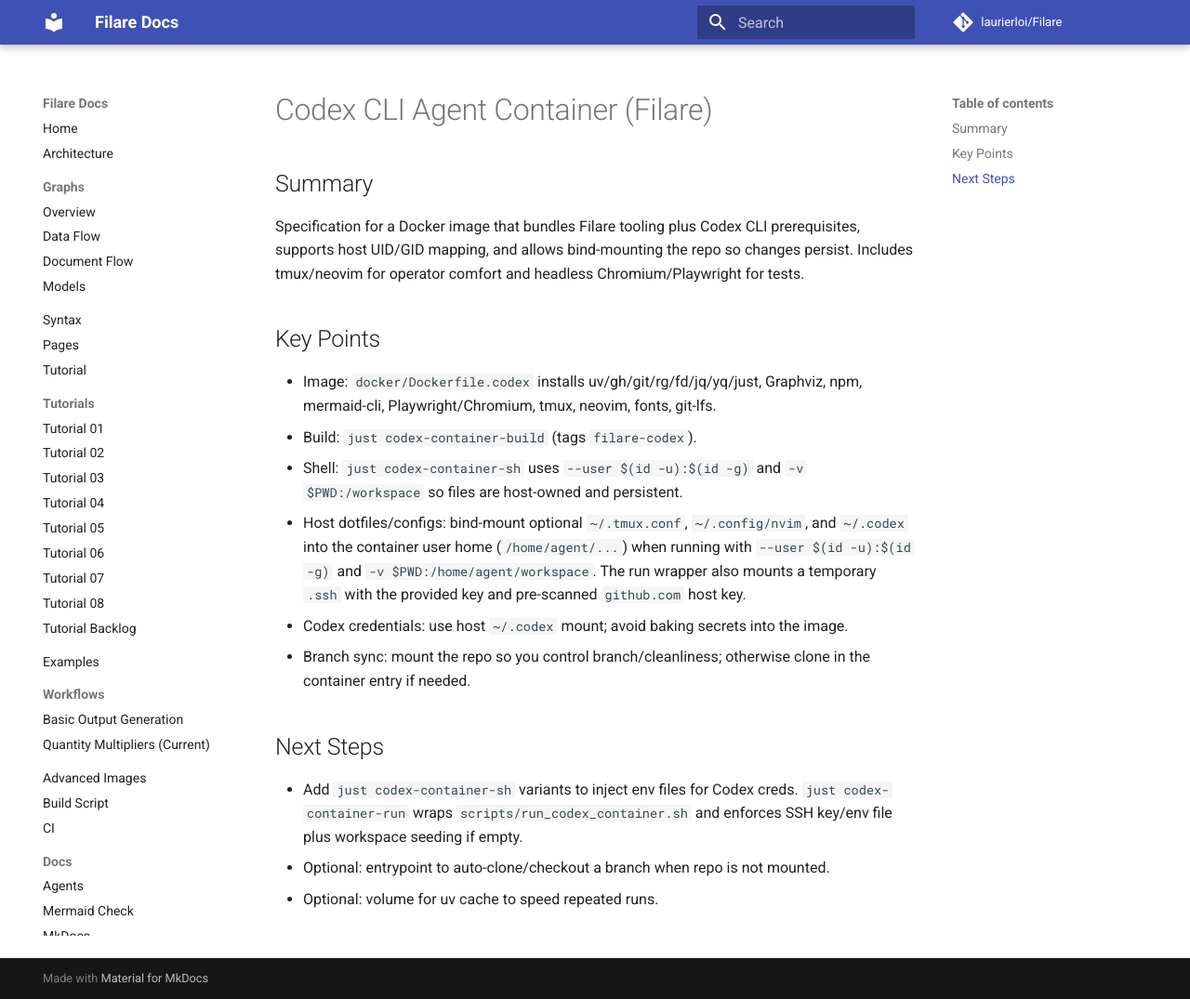
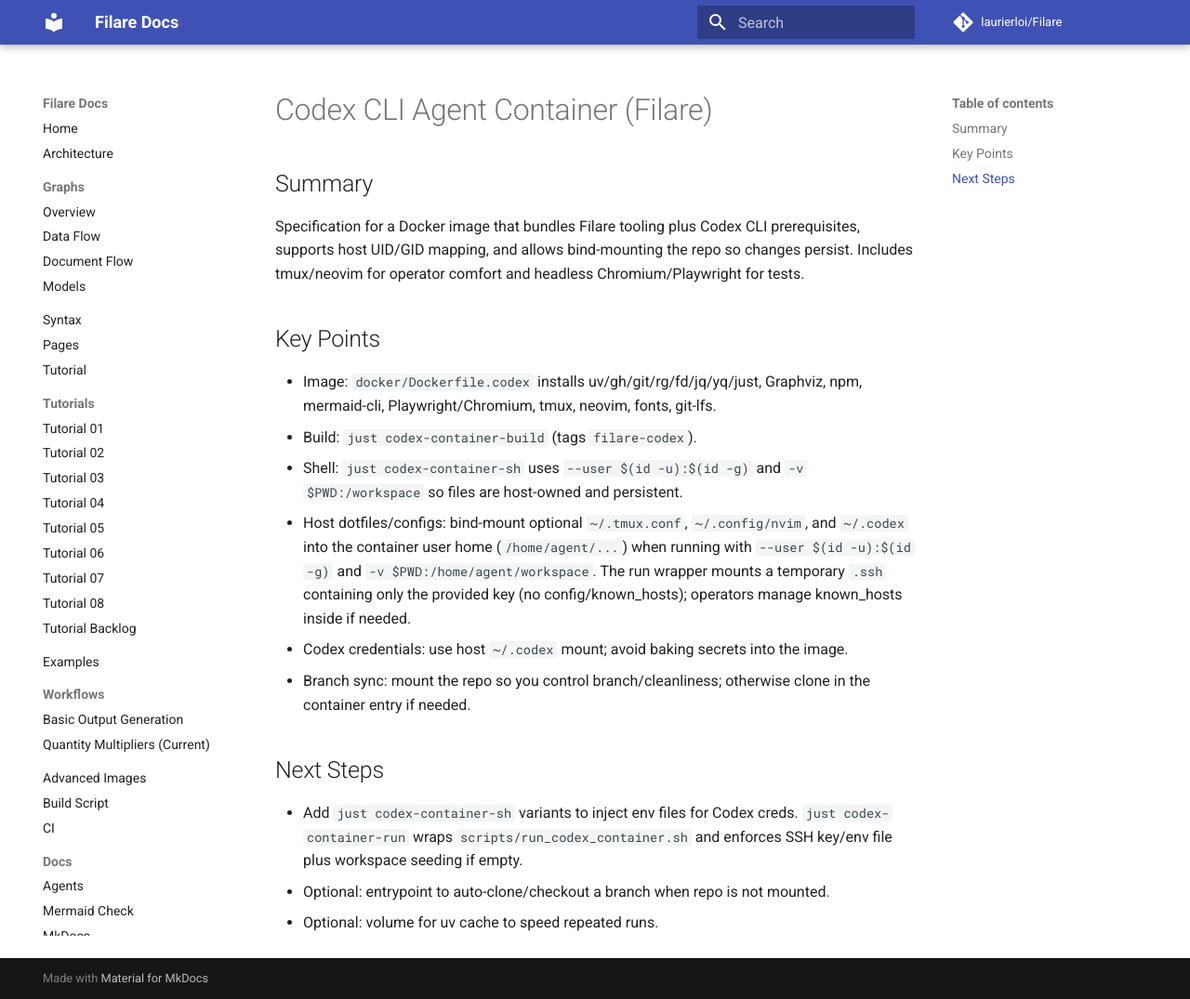
Before and after one commit to laurierloi/filare, an MkDocs documentation site: the page built from docs/research/agent-container.md, in a window 1280 px wide and 1075 px high. Shown: the whole window at 93% size. Built offline with MkDocs 1.6.1 and Material for MkDocs 9.7.7, drawn with Linux system fonts in a browser that asks for light colours; comment, search, counter and statistics services are not loaded.

Commit message:
chore: mount ssh key without config/known_hosts

```diff
--- a/docs/research/agent-container.md
+++ b/docs/research/agent-container.md
@@ -7,7 +7,7 @@
 - Image: `docker/Dockerfile.codex` installs uv/gh/git/rg/fd/jq/yq/just, Graphviz, npm, mermaid-cli, Playwright/Chromium, tmux, neovim, fonts, git-lfs.
 - Build: `just codex-container-build` (tags `filare-codex`).
 - Shell: `just codex-container-sh` uses `--user $(id -u):$(id -g)` and `-v $PWD:/workspace` so files are host-owned and persistent.
-- Host dotfiles/configs: bind-mount optional `~/.tmux.conf`, `~/.config/nvim`, and `~/.codex` into the container user home (`/home/agent/...`) when running with `--user $(id -u):$(id -g)` and `-v $PWD:/home/agent/workspace`. The run wrapper also mounts a temporary `.ssh` with the provided key and pre-scanned `github.com` host key.
+- Host dotfiles/configs: bind-mount optional `~/.tmux.conf`, `~/.config/nvim`, and `~/.codex` into the container user home (`/home/agent/...`) when running with `--user $(id -u):$(id -g)` and `-v $PWD:/home/agent/workspace`. The run wrapper mounts a temporary `.ssh` containing only the provided key (no config/known_hosts); operators manage known_hosts inside if needed.
 - Codex credentials: use host `~/.codex` mount; avoid baking secrets into the image.
 - Branch sync: mount the repo so you control branch/cleanliness; otherwise clone in the container entry if needed.
 
```
Also changed, not shown: 1 other file.
